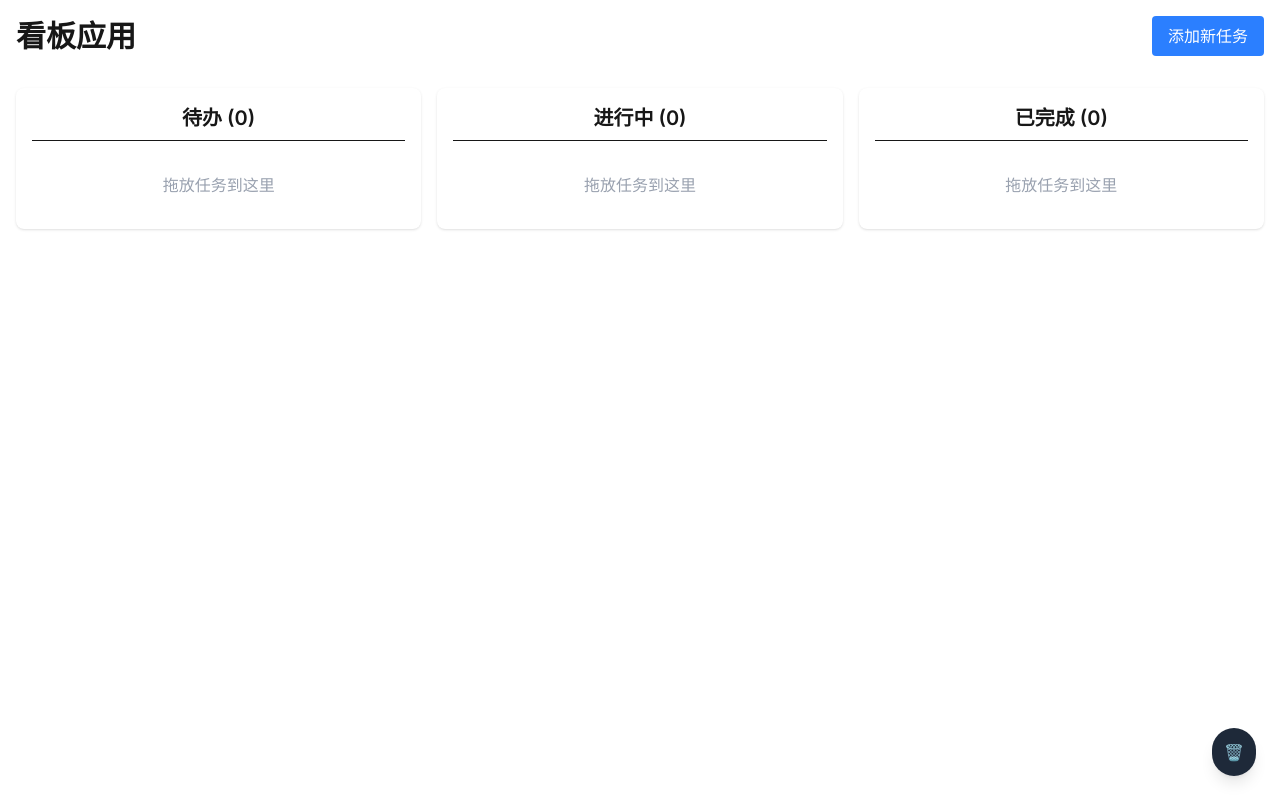
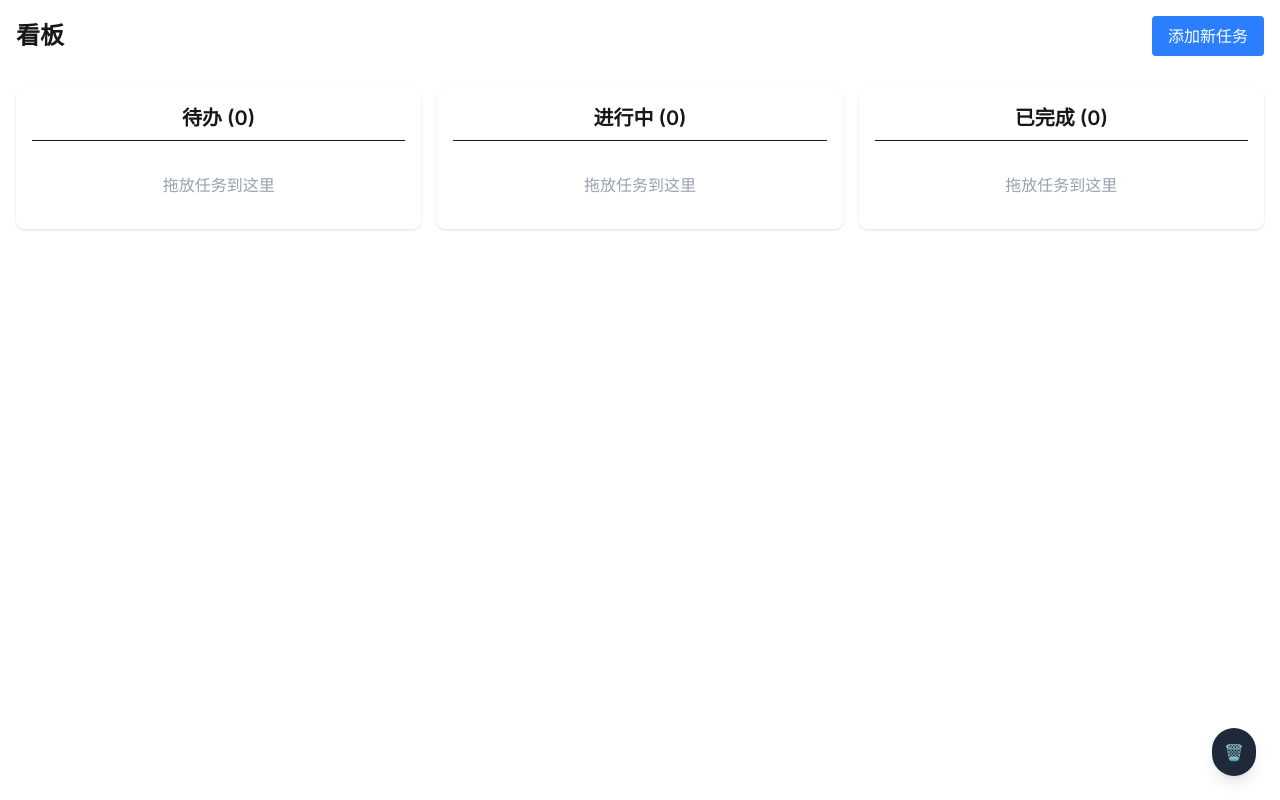
Before and after one commit to jichangee/kanban, a Next.js app: page / in a window 1280 px wide. Built offline with nearby package versions, Linux system fonts and the light colour scheme.

Commit message:
docs: 更新标题

```diff
--- a/components/KanbanBoard.tsx
+++ b/components/KanbanBoard.tsx
@@ -203,7 +203,7 @@ export default function KanbanBoard() {
   return (
     <>
       <div className="flex justify-between items-center mb-8">
-        <h1 className="text-3xl font-bold text-center">看板应用</h1>
+        <h1 className="text-2xl font-bold text-center">看板</h1>
         {/* 添加任务按钮 */}
         <div className="">
           <button
```
